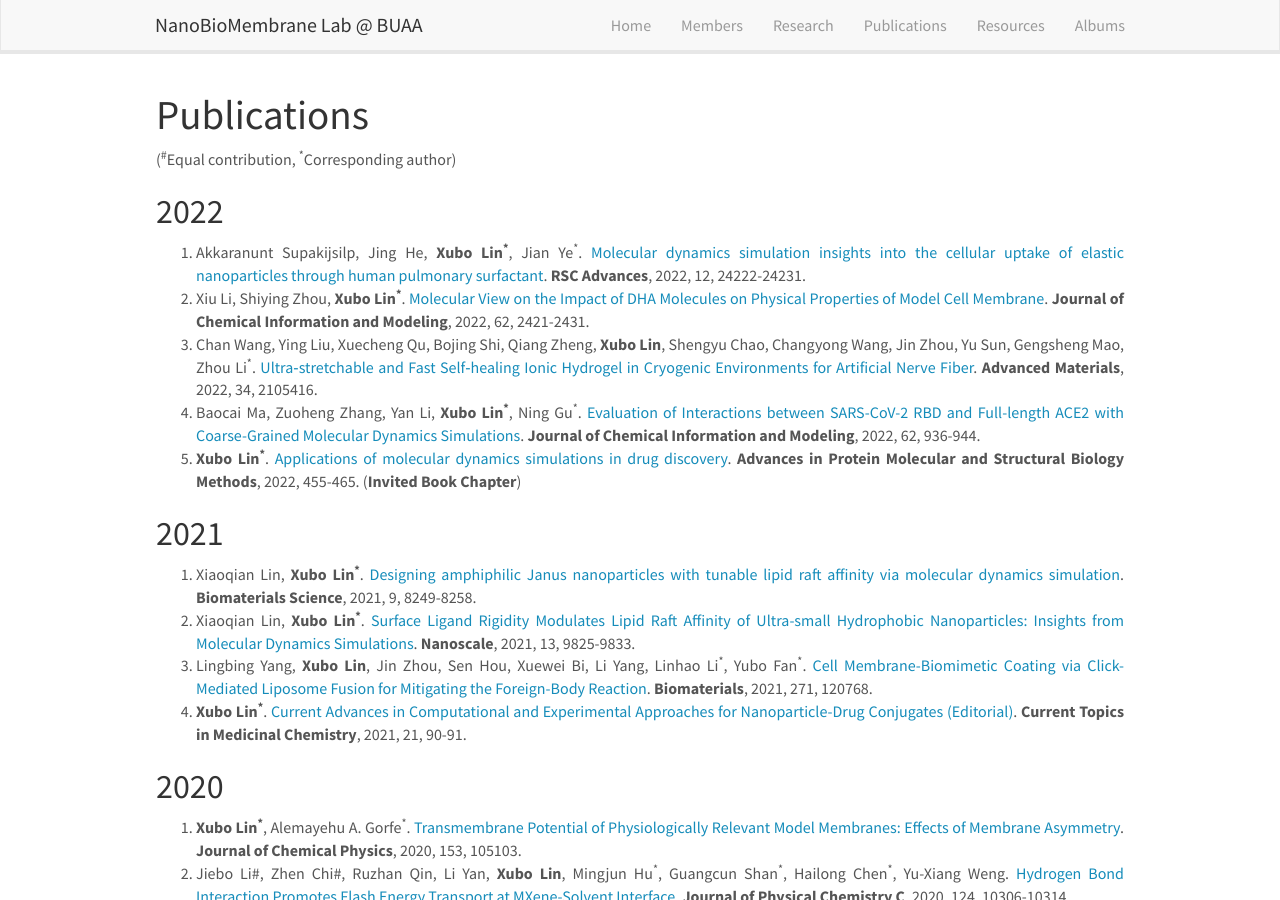
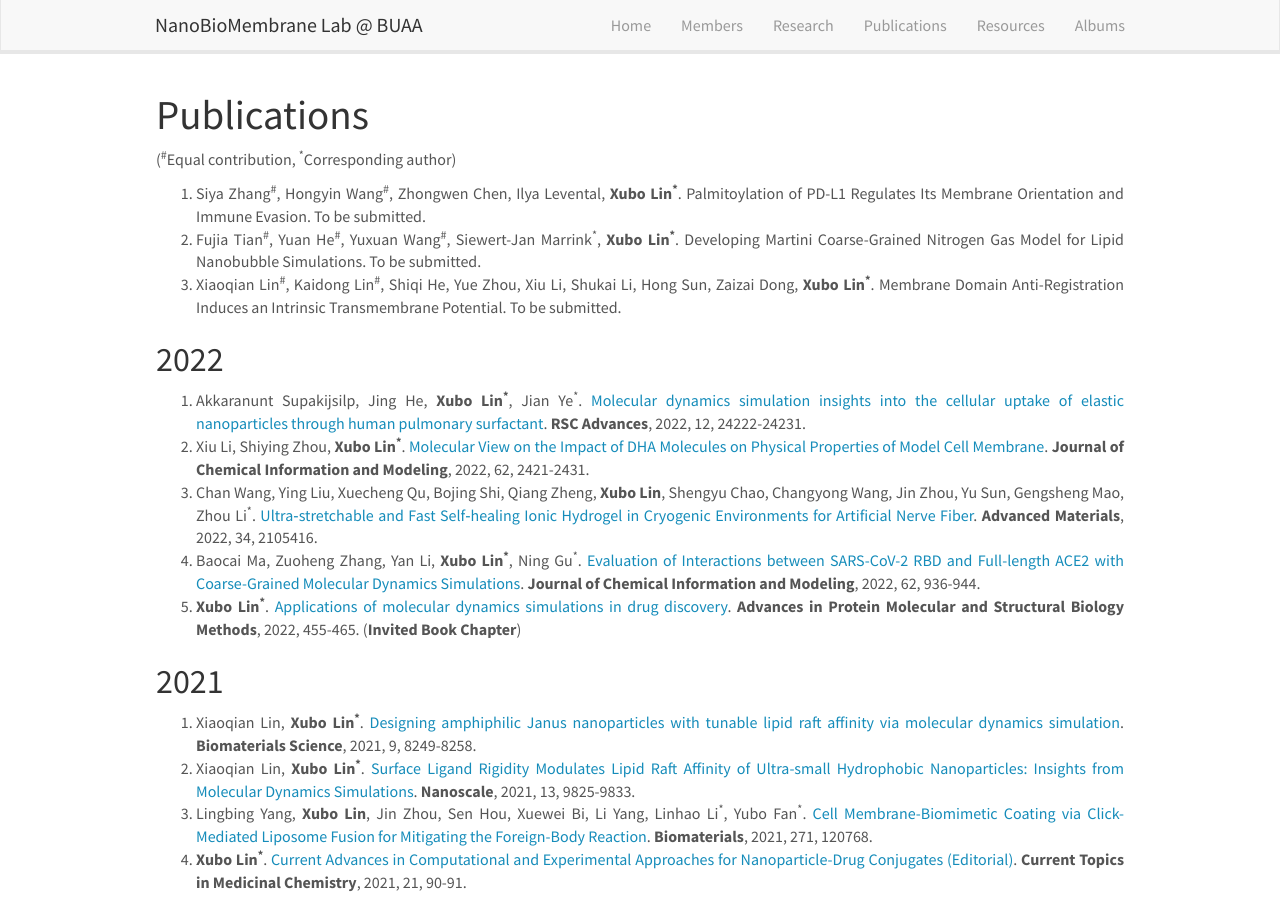
Before and after one commit to linxubo/linxubo.github.io, a Jekyll site: the page built from _pages/publications.md, in a window 1280 px wide and 900 px high. Built offline with Jekyll 4.4.1, drawn with Linux system fonts in a browser that asks for light colours; nearby versions of some CDN libraries; a script that is not in the unit is left out.

Commit message:
Update publications.md

```diff
--- a/_pages/publications.md
+++ b/_pages/publications.md
@@ -8,6 +8,10 @@ permalink: /publications/
 
 # Publications
 (<sup>#</sup>Equal contribution, <sup>*</sup>Corresponding author)
+1. Siya Zhang<sup>#</sup>, Hongyin Wang<sup>#</sup>, Zhongwen Chen, Ilya Levental, **Xubo Lin<sup>*</sup>**. Palmitoylation of PD-L1 Regulates Its Membrane Orientation and Immune Evasion. To be submitted.
+2. Fujia Tian<sup>#</sup>, Yuan He<sup>#</sup>, Yuxuan Wang<sup>#</sup>, Siewert-Jan Marrink<sup>*</sup>, **Xubo Lin<sup>*</sup>**. Developing Martini Coarse-Grained Nitrogen Gas Model for Lipid Nanobubble Simulations. To be submitted.
+3. Xiaoqian Lin<sup>#</sup>, Kaidong Lin<sup>#</sup>, Shiqi He, Yue Zhou, Xiu Li, Shukai Li, Hong Sun, Zaizai Dong, **Xubo Lin<sup>*</sup>**. Membrane Domain Anti-Registration Induces an Intrinsic Transmembrane Potential. To be submitted.
+
 ## 2022
 1.	Akkaranunt Supakijsilp, Jing He, **Xubo Lin<sup>*</sup>**, Jian Ye<sup>*</sup>. [Molecular dynamics simulation insights into the cellular uptake of elastic nanoparticles through human pulmonary surfactant](https://pubs.rsc.org/en/content/articlehtml/2022/ra/d2ra03670c). **RSC Advances**, 2022, 12, 24222-24231.
 2.	Xiu Li, Shiying Zhou, **Xubo Lin<sup>*</sup>**. [Molecular View on the Impact of DHA Molecules on Physical Properties of Model Cell Membrane](https://pubs.acs.org/doi/full/10.1021/acs.jcim.2c00074). **Journal of Chemical Information and Modeling**, 2022, 62, 2421-2431.
```
